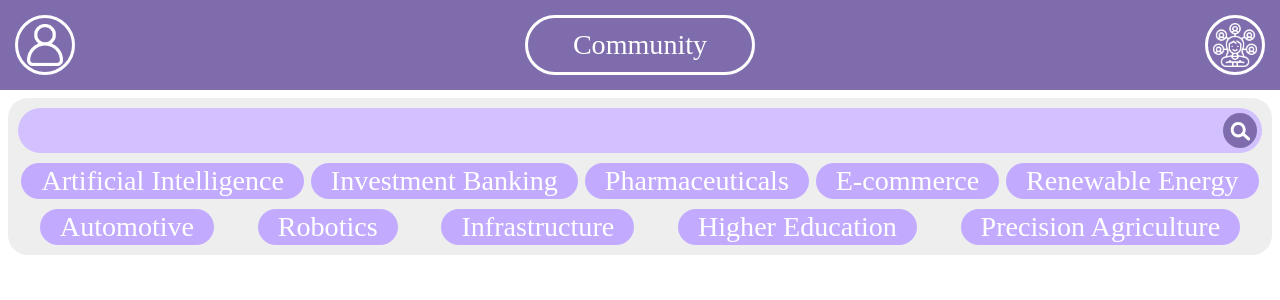
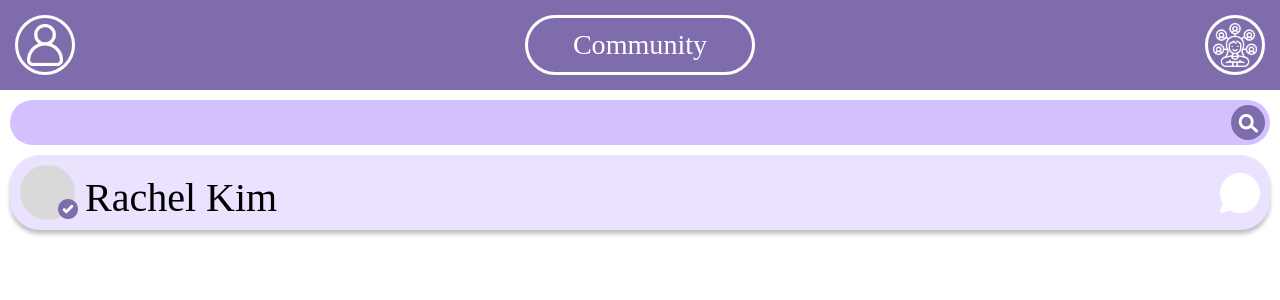
Before and after one commit to lukazibert/EmpowerHer, a React (Create React App) app: page / in a window 1280 px wide. Shown: the top 300 px of the page. Built offline with nearby package versions, Linux system fonts and the light colour scheme.

Commit message:
started the support page

```diff
--- a/src/App.js
+++ b/src/App.js
@@ -2,14 +2,21 @@ import "./App.css";
 import AppBar from "./components/AppBar";
 import CommunityView from "./views/CommunityView";
 import LoadingView from "./views/LoadingView";
+import SupportView from "./views/SupportView";
+import {React, useState} from "react";
 
 function App() {
+
+  const [page, setPage] = useState("community")
 
   return (
     <div className="App">
       {/* <LoadingView/> */}
       {/* <AppBar active="profile"/> */}
-      <CommunityView/>
+      {/* <CommunityView/> */}
+      <AppBar active={page} />
+
+      <SupportView/>
     </div>
   );
 }
--- a/src/components/Post.js
+++ b/src/components/Post.js
@@ -1,9 +1,28 @@
 import React from "react";
+import ProfileIcon from "./ProfileIcon";
+import "../styles/Post.css";
+import LikeIconUnactive from "../assests/heart-white.png";
+import LikeIconActive from "../assests/heart.png";
+import CommentIcon from "../assests/chat.png";
+import ShareIcon from "../assests/share-white.png";
 
 export default function Post(props) {
-    return(
-        <div className="post">
 
+
+  return (
+    <div className="post" id={props.id}>
+      <div className="user-info">
+        <ProfileIcon mentor={props.mentor} />
+        <div className="user-name">{props.username}</div>
+      </div>
+      <div className="content">{props.content}</div>
+      <div className="button-group">
+        <div className="like-comment">
+            {props.liked ? <img src={LikeIconActive} alt="" className="" onClick={() => props.setLike(!props.liked, props.id)}/> : <img src={LikeIconUnactive} alt="" className="" onClick={() => props.setLike(!props.liked, props.id)}/>}
+          <img src={CommentIcon} alt="" className="" />
         </div>
-    );
+        <img src={ShareIcon} alt="" className="" />
+      </div>
+    </div>
+  );
 }
--- a/src/components/ProfileIcon.js
+++ b/src/components/ProfileIcon.js
@@ -1,7 +1,10 @@
+import CheckIcon from "../assests/check.png"
+import "../styles/ProfileIcon.css"
 export default function ProfileIcon(props) {
     return(
         <div className="icon">
+            {props.mentor ? <img src={CheckIcon} alt="" className="check"/> : ""}
+        </div>
 
-        </div>
     );
 }
--- a/src/components/SearchBar.js
+++ b/src/components/SearchBar.js
@@ -34,7 +34,16 @@ export default function SearchBar() {
     </div>
   );
 
-  return (
+  const basicSB = (
+    <div className="search-bar">
+      <input type="text" className="" />
+      <div className="search-button">
+        <img src={SearchButton} alt="" className="img-fluid" />
+      </div>
+    </div>
+  );
+
+  const accualSerchBar = (
     <div className="search-bar-bg">
       <div className="search-bar">
         <input type="text" className="" />
@@ -45,9 +54,13 @@ export default function SearchBar() {
       {/* {initialTags} */}
       <div className="d-flex flex-wrap justify-content-around">
         {tags.map((text) => {
-            return <Tag text={text}/>
+          return <Tag text={text} />;
         })}
       </div>
     </div>
   );
+
+  return (
+    basicSB
+  );
 }
--- /dev/null
+++ b/src/styles/CommunityView.css
@@ -0,0 +1,9 @@
+.view {
+    display: flex;
+    flex-direction: column;
+  justify-content: space-around;
+  padding: 10px;
+  gap: 10px;
+  width: 100%;
+  height: auto;
+}
--- a/src/styles/Post.css
+++ b/src/styles/Post.css
@@ -4,9 +4,66 @@
   justify-content: space-around;
   padding: 10px;
   gap: 10px;
-  width: auto;
+  width: 100%;
   height: auto;
   background: #EAE2FF;
   border-radius: 30px;
   box-shadow: 0px 4px 4px rgba(0, 0, 0, 0.25);
 }
+
+.user-info {
+  display: flex;
+  flex-direction: row;
+  justify-content: start;
+  align-items: end;
+  /* padding: 10px; */
+  gap: 10px;
+  width: auto;
+  height: auto;
+}
+
+.user-name {
+  font-family: 'Dosis';
+font-style: normal;
+font-weight: 400;
+font-size: 40px;
+line-height: 45px;
+/* color: #FFFFFF; */
+color: black;
+}
+
+.content {
+  font-family: 'Dosis';
+font-style: normal;
+font-weight: 400;
+font-size: 22px;
+line-height: 28px;
+text-align: start;
+color: #000000;
+padding: 10px;
+}
+
+.button-group {
+  display: flex;
+  flex-direction: row;
+  justify-content: space-between;
+  align-items: center;
+  padding: 5px;
+  gap: 10px;
+  width: 100%;
+  height: auto;
+}
+
+.like-comment{
+  display: flex;
+  flex-direction: row;
+  justify-content: space-between;
+  align-items: center;
+  width: 35%;
+  height: auto;
+}
+
+img{
+  /* width: 40px; */
+  height: 40px;
+}
--- a/src/styles/ProfileIcon.css
+++ b/src/styles/ProfileIcon.css
@@ -4,3 +4,10 @@
     background: #D9D9D9;
     border-radius: 50%;
 }
+
+.check{
+    position: relative;
+    height: 20px;
+    right: -20px;
+    bottom: -30px;
+}
--- /dev/null
+++ b/src/styles/SupportView.css
@@ -0,0 +1,37 @@
+.view {
+  display: flex;
+  flex-direction: column;
+  justify-content: space-around;
+  padding: 10px;
+  gap: 10px;
+  width: 100%;
+  height: auto;
+}
+
+.user-card {
+    padding: 10px;
+  background: #eae2ff;
+  box-shadow: 0px 4px 4px rgba(0, 0, 0, 0.25);
+  border-radius: 30px;
+}
+
+.user-info {
+    display: flex;
+  flex-direction: row;
+  justify-content: start;
+  align-items: end;
+  /* padding: 10px; */
+  gap: 10px;
+  width: auto;
+  height: auto;
+}
+
+.user-name {
+    font-family: 'Dosis';
+  font-style: normal;
+  font-weight: 400;
+  font-size: 40px;
+  line-height: 45px;
+  /* color: #FFFFFF; */
+  color: black;
+  }
--- a/src/views/CommunityView.js
+++ b/src/views/CommunityView.js
@@ -1,14 +1,67 @@
 import AppBar from "../components/AppBar";
+import Post from "../components/Post";
 import ProfileIcon from "../components/ProfileIcon";
 import SearchBar from "../components/SearchBar";
+import "../styles/CommunityView.css";
+import { React, useEffect, useState } from "react";
 
 export default function CommunityView() {
+  const [posts, setPosts] = useState([]);
+
+  //on first render fetch data
+  useEffect(() => {
+    fetchData();
+  }, []);
+
+  //set the responce to the post state
+  const fetchData = ()  => {
+    const res = [
+      {
+        id: 1,
+        username: "Rachel Kim",
+        mentor: true,
+        content:
+          "I started my business from scratch, with nothing but a dream and a small loan from my family. I worked hard to build my brand and establish a loyal customer base, and I was relentless in my pursuit of success.",
+        liked: true,
+      },
+    ];
+    setPosts(res);
+
+    //   console.log(posts);
+  }
+
+  //change the like button / like post
+  const setLike = (val, id) => {
+    const newState = posts.map(obj => {
+        // 👇️ if id equals 2, update country property
+        if (obj.id == id) {
+          return {...obj, liked: val};
+        }
+
+        // 👇️ otherwise return object as is
+        return obj;
+      });
+
+      setPosts(newState);
+  }
+
   return (
     <div>
-      <AppBar active="community" />
-      <div className="m-2">
+      <div className="view">
         <SearchBar />
-        <ProfileIcon/>
+        {/* map trought all of the post and post elements */}
+        {posts.map((post) => {
+          return (
+            <Post
+              id={post.id}
+              username={post.username}
+              mentor={post.mentor}
+              content={post.content}
+              liked={post.liked}
+              setLike={setLike}
+            />
+          );
+        })}
       </div>
     </div>
   );
--- /dev/null
+++ b/src/views/SupportView.js
@@ -0,0 +1,27 @@
+import SearchBar from "../components/SearchBar";
+import React from "react";
+import ProfileIcon from "../components/ProfileIcon";
+import "../styles/SupportView.css";
+import CommentIcon from "../assests/chat.png";
+
+
+export default function SupportView(props) {
+
+  return (
+    <div className="view">
+      <SearchBar />
+      <div className="user-card">
+        <div className="d-flex flex-row justify-content-between align-items-center">
+          <div className="user-info">
+            <ProfileIcon mentor={true} />
+            <div className="user-name">Rachel Kim</div>
+          </div>
+          <img src={CommentIcon} alt="" className="" />
+        </div>
+        <div className="d-flex flex-row justify-content-start align-items-center">
+
+        </div>
+      </div>
+    </div>
+  );
+}
```
Also changed, not shown: src/assests/heart.png (added).
